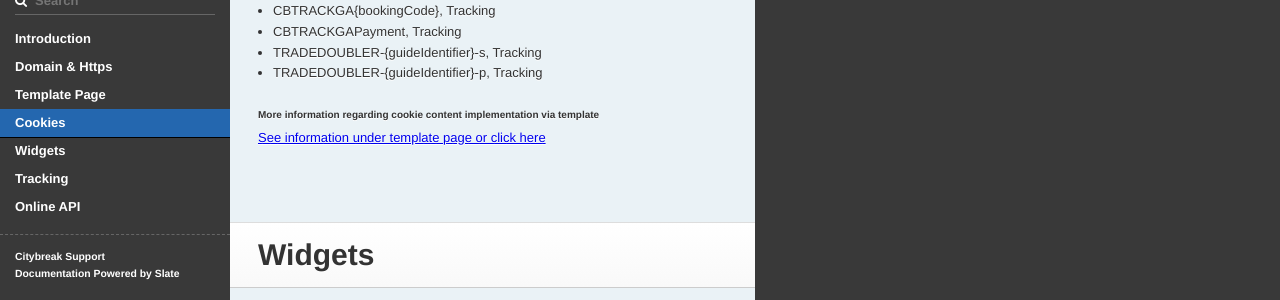
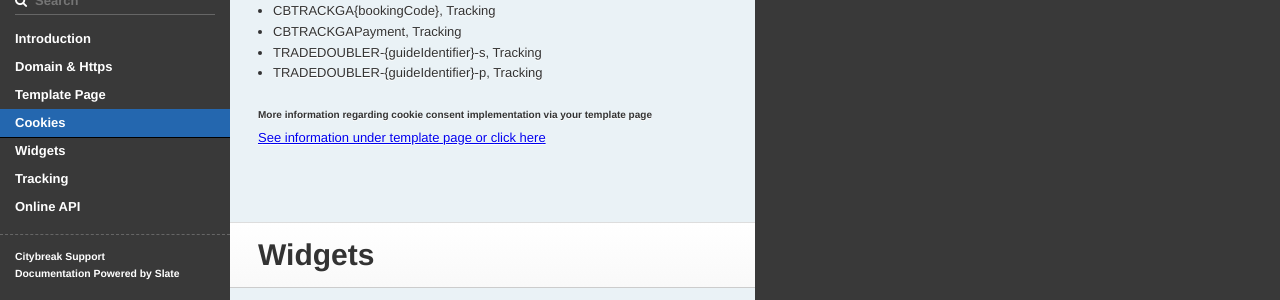
Before and after one commit to visit/citybreak-online-doc, a Jekyll site: the page built from index.md, in a window 1280 px wide and 900 px high, scrolled down 7482 px. Shown: the part 151-451 px from the top of the window. Built offline with Jekyll 4.4.1, drawn with Linux system fonts in a browser that asks for light colours; our own code applies the rules of GitHub Pages for plain Markdown files.

Commit message:
Update cookies.md

```diff
--- a/_includes/cookies.md
+++ b/_includes/cookies.md
@@ -31,6 +31,6 @@ Description of Citybreak Online cookies
 - TRADEDOUBLER-{guideIdentifier}-s, Tracking
 - TRADEDOUBLER-{guideIdentifier}-p, Tracking
 
-#####  More information regarding cookie content implementation via template
+#####  More information regarding cookie consent implementation via your template page
 
 [See information under template page or click here](https://visit.github.io/citybreak-online-doc/#cookie-consent)
```
